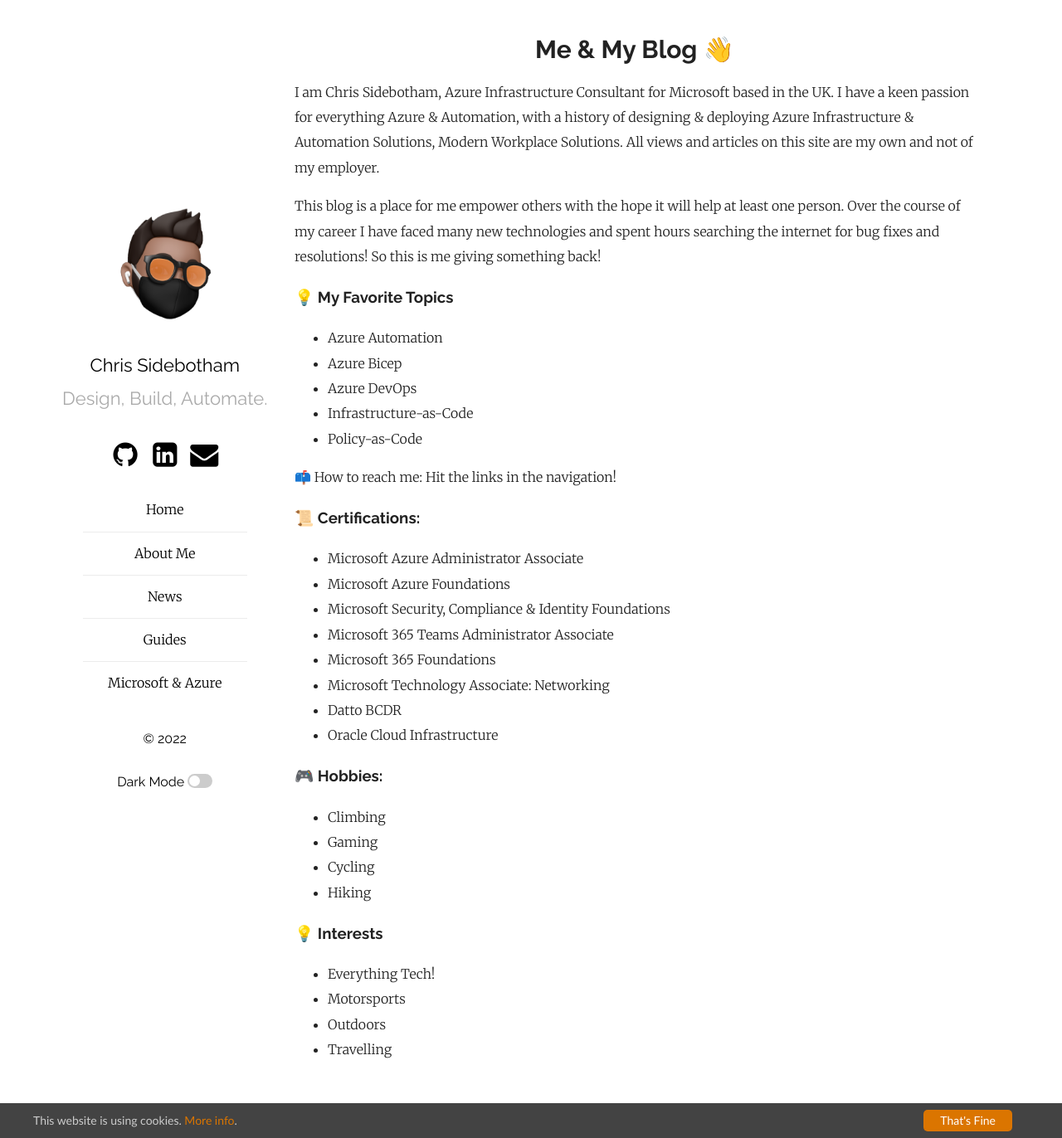
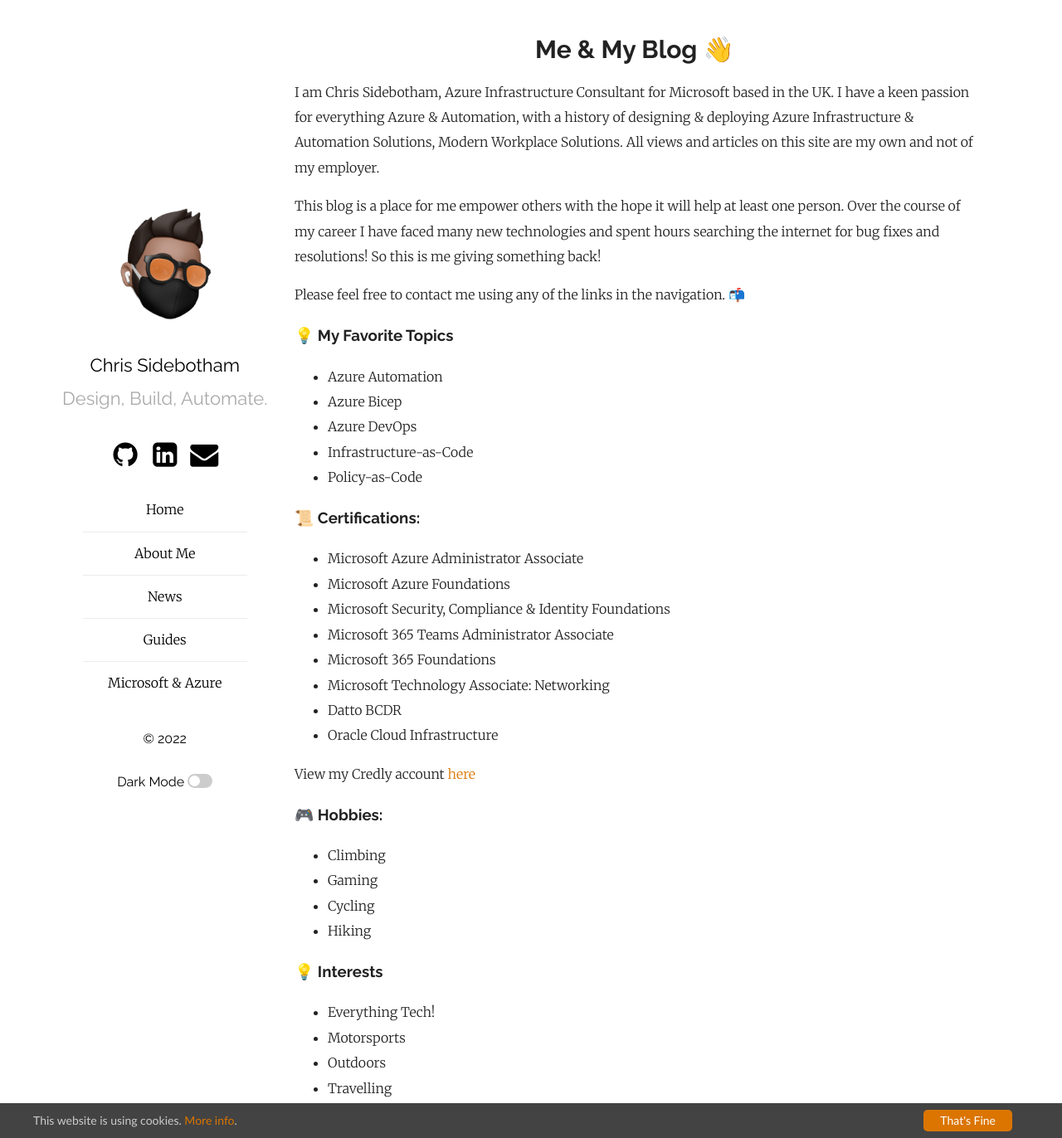
Before and after one commit to ChrisSidebotham/chrissidebotham.github.io, a Jekyll site: the page built from pages/bio.md, in a window 1280 px wide and 1372 px high. Shown: the whole window at 83% size. Built offline with Jekyll 4.4.1, drawn with Linux system fonts in a browser that asks for light colours.

Commit message:
Updated Bio

```diff
--- a/pages/bio.md
+++ b/pages/bio.md
@@ -10,14 +10,14 @@ I am Chris Sidebotham, Azure Infrastructure Consultant for Microsoft based in th
 
 This blog is a place for me empower others with the hope it will help at least one person. Over the course of my career I have faced many new technologies and spent hours searching the internet for bug fixes and resolutions! So this is me giving something back!
 
+Please feel free to contact me using any of the links in the navigation. 📬
+
 ### 💡 My Favorite Topics
 - Azure Automation
 - Azure Bicep
 - Azure DevOps
 - Infrastructure-as-Code
 - Policy-as-Code
-
-📫 How to reach me: Hit the links in the navigation!
 
 ### 📜 Certifications:
 - Microsoft Azure Administrator Associate
@@ -28,6 +28,8 @@ This blog is a place for me empower others with the hope it will help at least o
 - Microsoft Technology Associate: Networking
 - Datto BCDR
 - Oracle Cloud Infrastructure
+
+View my Credly account [here](https://www.credly.com/users/christopher-sidebotham)
 
 ### 🎮 Hobbies:
 - Climbing
```
